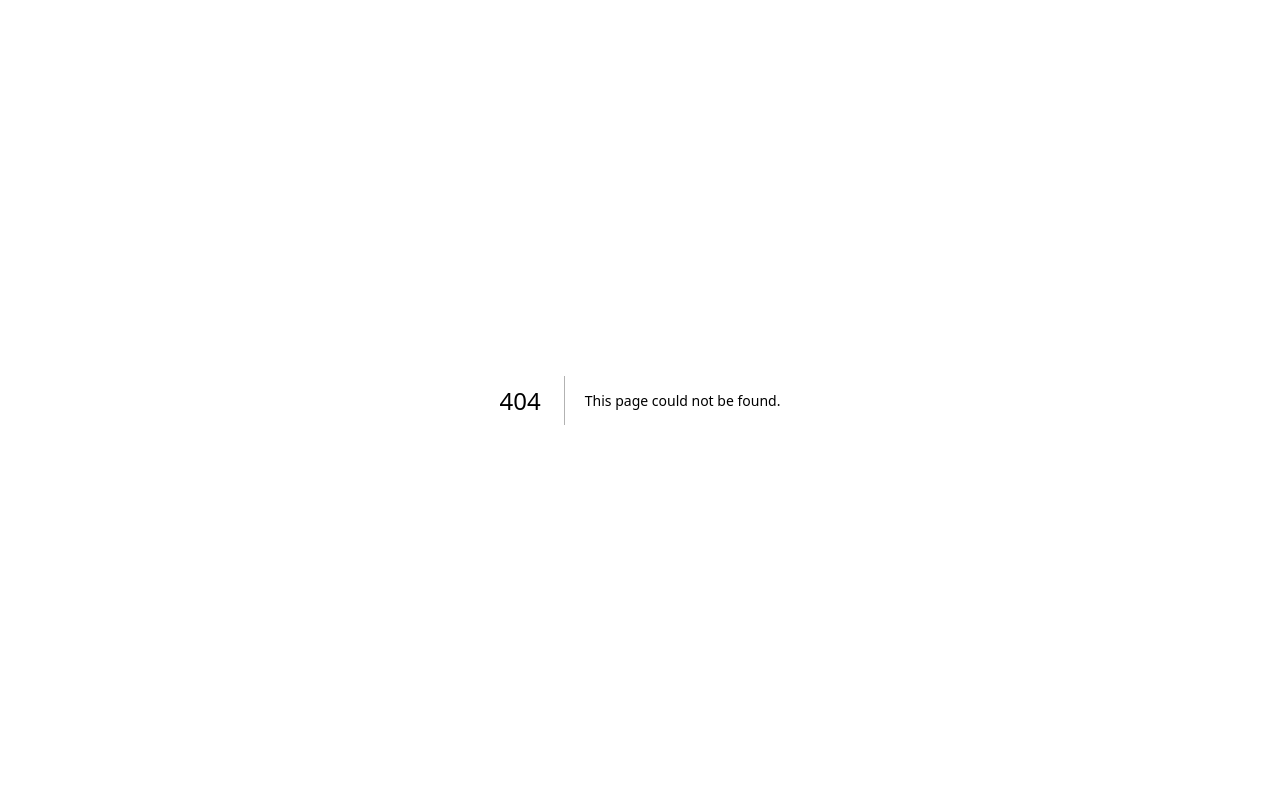
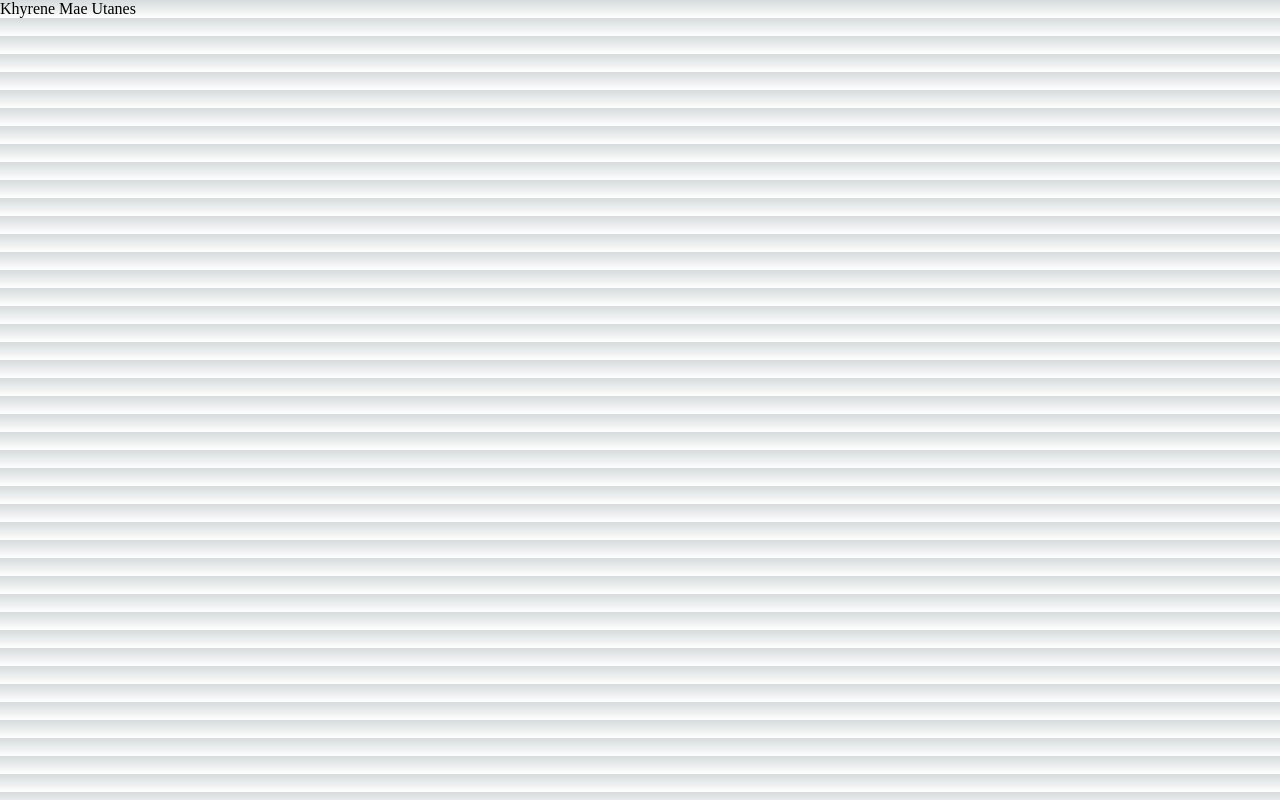
Before and after one commit to romardesabillee/git-example-adv102C, a Next.js app: page /khyrenemae_utanes in a window 1280 px wide. Before the commit this address had no page. Built offline with nearby package versions, Linux system fonts and the light colour scheme.

Commit message:
Update README and added page

```diff
--- /dev/null
+++ b/src/pages/khyrenemae_utanes.tsx
@@ -0,0 +1,5 @@
+export default function MyPage(){
+    return(
+        <div>Khyrene Mae Utanes</div>
+    )
+}
```
Also changed, not shown: 1 other file (tests, documents, lock files or other folders).
